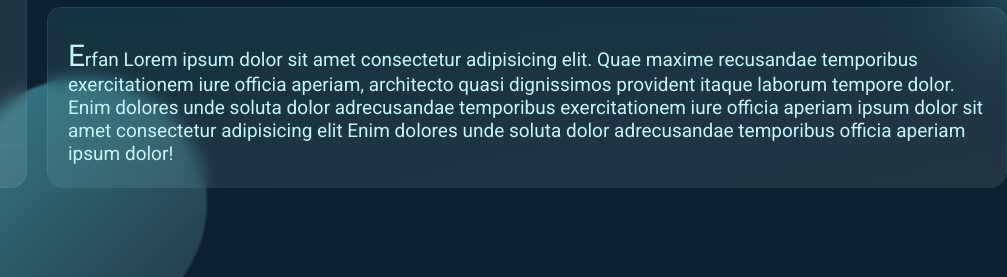
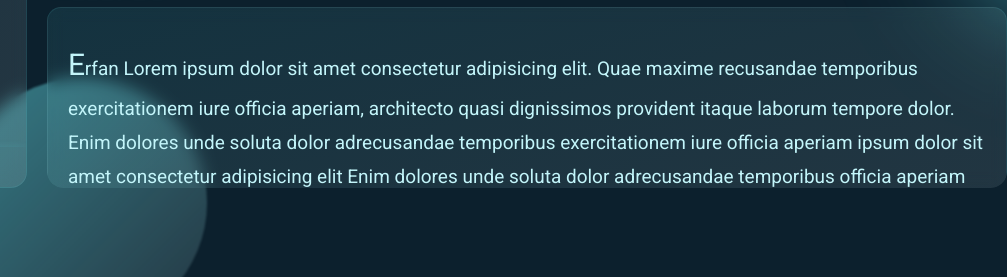
Before and after one commit to Erfan-021/Erfan-021.github.io, a website: page index.html in a window 1280 px wide. Shown: the part 592-869 px from the top of the page, 273-1280 px from the left. Drawn offline with nearby package versions, Linux system fonts and the light colour scheme.

Commit message:
update aboute me section
update line height in about me

```diff
--- a/sass/layout/_about.scss
+++ b/sass/layout/_about.scss
@@ -11,6 +11,10 @@
     padding: 3rem 2rem;
     font-size: 1.9rem;
     color: $base-text-color;
+  }
+
+  &__text {
+    line-height: 1.8;
   }
 
   &__userframeworks {
```
Also changed, not shown: css/style.css.
